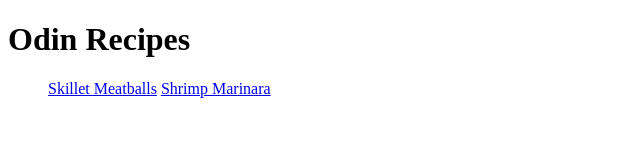
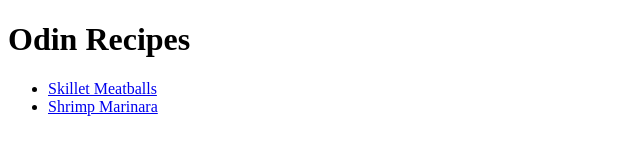
Before and after one commit to aaltere/odin-recipes, a plain HTML site: page index.html in a window 1280 px wide. Shown: the whole page, without its empty margins (0-640 px from the left). Drawn offline with Linux system fonts and the light colour scheme.

Commit message:
Turn links into a list

```diff
--- a/index.html
+++ b/index.html
@@ -9,8 +9,8 @@
     <h1>Odin Recipes</h1>
 
     <ul>
-        <a href="./recipes/skillet-meatballs.html">Skillet Meatballs</a>
-        <a href="./recipes/shrimp-marinara.html">Shrimp Marinara</a>
+        <li><a href="./recipes/skillet-meatballs.html">Skillet Meatballs</a></li>
+        <li><a href="./recipes/shrimp-marinara.html">Shrimp Marinara</a></li>
     </ul>
 </body>
 </html>
```
